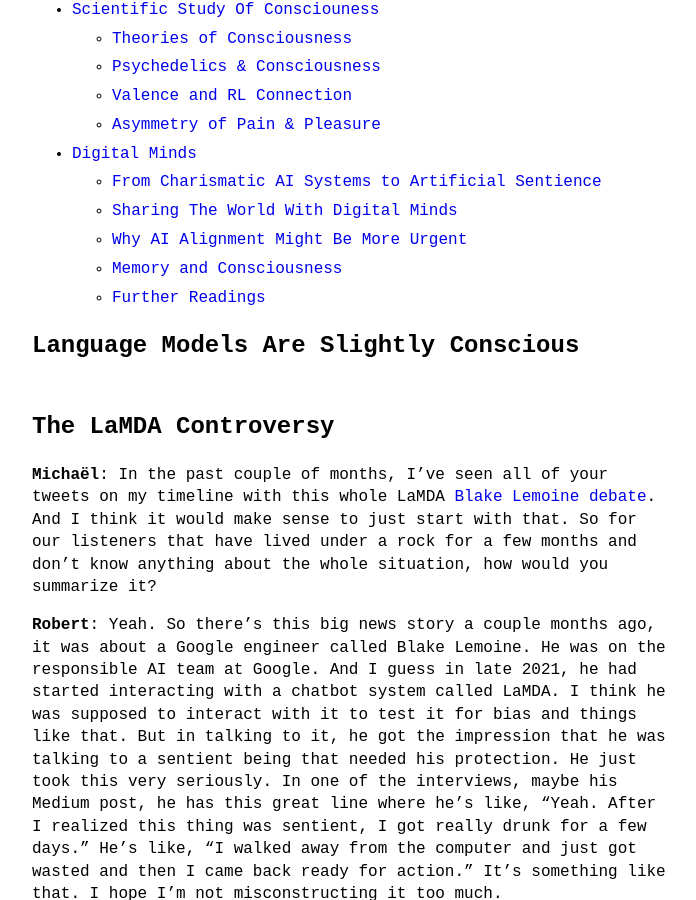
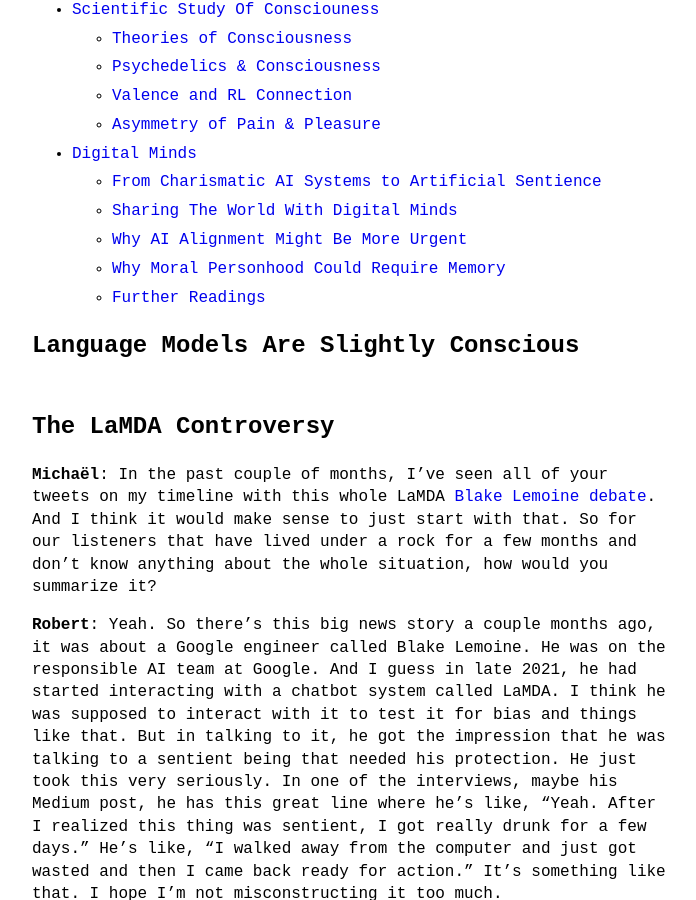
Before and after one commit to theinsideview/theinsideview.github.io, a Jekyll site: the page built from _posts/2022-08-25-roblong.md, in a window 1280 px wide and 900 px high, scrolled down 1474 px. Shown: the whole window, without its empty margins (288-984 px from the left). Built offline with Jekyll 4.4.1, drawn with Linux system fonts in a browser that asks for light colours.

Commit message:
Update 2022-08-25-roblong.md

```diff
--- a/_posts/2022-08-25-roblong.md
+++ b/_posts/2022-08-25-roblong.md
@@ -36,7 +36,7 @@
     * [From Charismatic AI Systems to Artificial Sentience](#from-charismatic-ai-systems-to-artificial-sentience)
     * [Sharing The World With Digital Minds](#sharing-the-world-with-digital-minds)
     * [Why AI Alignment Might Be More Urgent](#why-ai-alignment-might-be-more-urgent)
-    * [Memory and Consciousness](#memory-and-consciousness)
+    * [Why Moral Personhood Could Require Memory](#why-moral-personhood-could-require-memory)
     * [Further Readings](#further-readings)
 
 # Language Models Are Slightly Conscious
```
